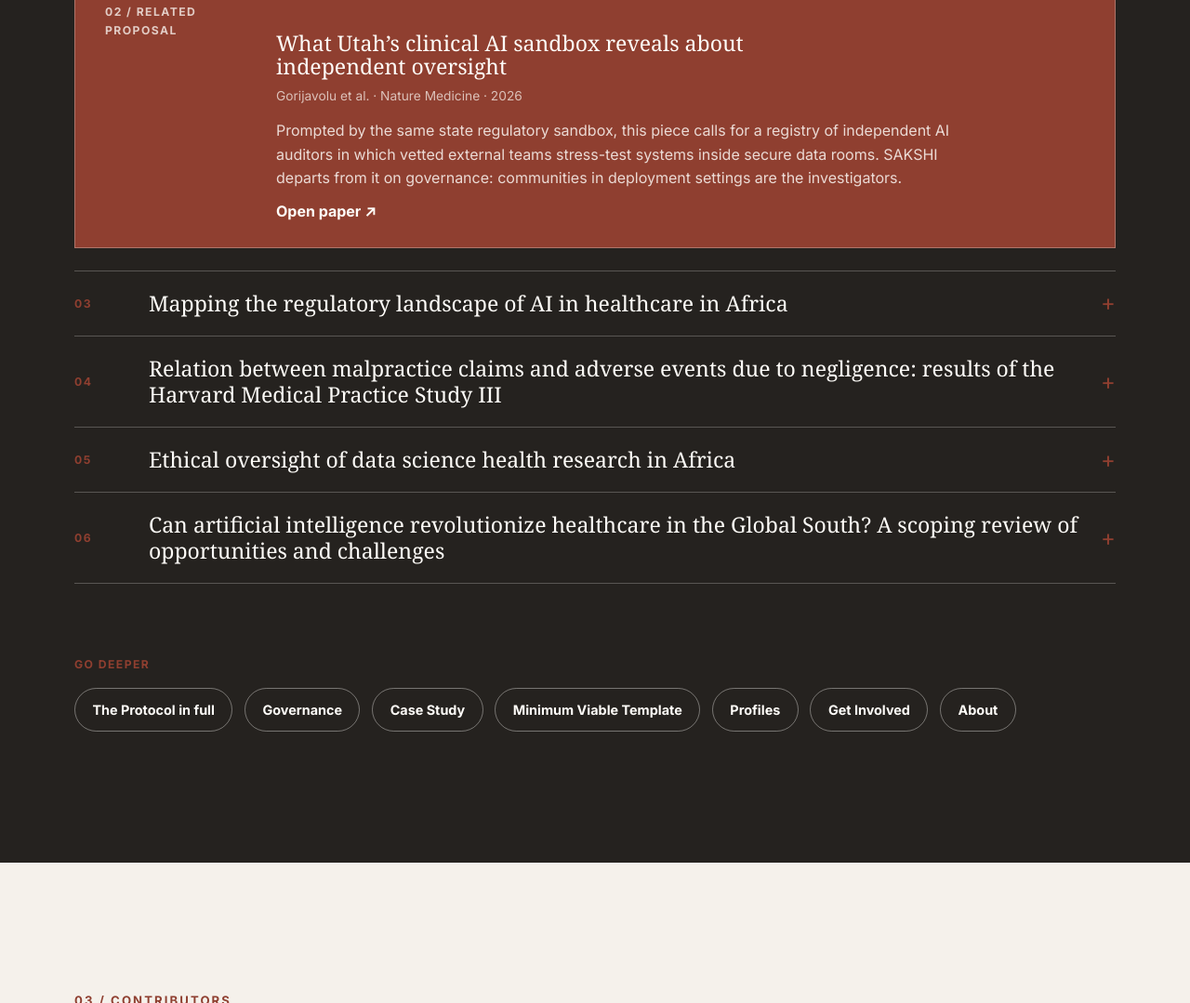
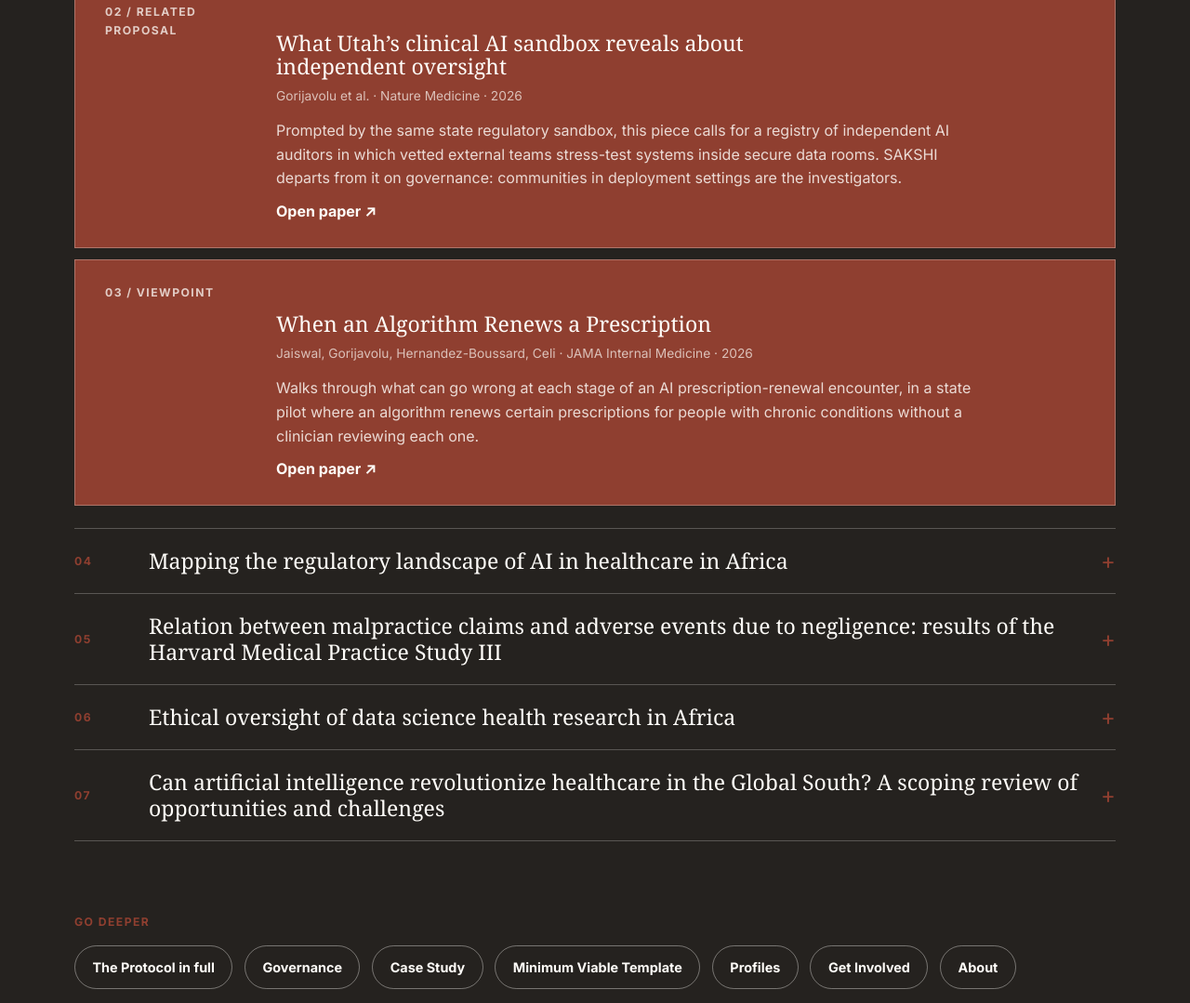
Before and after one commit to nikjaiswal/sakshi-site, a website: page site/index.html in a window 1280 px wide. Shown: the part 5016-6095 px from the top of the page at 93% size. Drawn offline with Linux system fonts and the light colour scheme.

Commit message:
Link the JAMA Internal Medicine viewpoint on algorithmic prescription renewal
Co-Authored-By: Claude Fable 5.1 <noreply@anthropic.com>

```diff
--- a/site/index.html
+++ b/site/index.html
@@ -192,11 +192,22 @@
           </div>
         </div>
       </article>
+      <article class="paper-card paper-card--featured">
+        <div class="paper-card__index">03 / Viewpoint</div>
+        <div class="paper-card__body">
+          <h4>When an Algorithm Renews a Prescription</h4>
+          <p class="paper-card__meta">Jaiswal, Gorijavolu, Hernandez-Boussard, Celi · JAMA Internal Medicine · 2026</p>
+          <p>Walks through what can go wrong at each stage of an AI prescription-renewal encounter, in a state pilot where an algorithm renews certain prescriptions for people with chronic conditions without a clinician reviewing each one.</p>
+          <div class="paper-card__links">
+            <a href="https://doi.org/10.1001/jamainternmed.2026.3480" target="_blank" rel="noopener noreferrer">Open paper <span aria-hidden="true">↗</span></a>
+          </div>
+        </div>
+      </article>
       <div class="paper-list" role="group" aria-label="Sources the framework draws on">
-        <details class="paper-item"><summary><span class="paper-item__index">03</span><span class="paper-item__title">Mapping the regulatory landscape of AI in healthcare in Africa</span><span class="paper-item__toggle" aria-hidden="true">+</span></summary><div class="paper-item__content"><p class="paper-card__meta">Townsend et al. · Frontiers in Pharmacology · 2023</p><p>A scoping review of twelve African countries that found none had an authority mandated to regulate AI in healthcare.</p><a href="https://doi.org/10.3389/fphar.2023.1214422" target="_blank" rel="noopener noreferrer">Open paper <span aria-hidden="true">↗</span></a></div></details>
-        <details class="paper-item"><summary><span class="paper-item__index">04</span><span class="paper-item__title">Relation between malpractice claims and adverse events due to negligence: results of the Harvard Medical Practice Study III</span><span class="paper-item__toggle" aria-hidden="true">+</span></summary><div class="paper-item__content"><p class="paper-card__meta">Localio et al. · New England Journal of Medicine · 1991</p><p>The study behind the finding that fewer than 2% of patients harmed by negligent adverse events ever filed a malpractice claim, in a well-resourced legal system.</p><a href="https://doi.org/10.1056/NEJM199107253250405" target="_blank" rel="noopener noreferrer">Open paper <span aria-hidden="true">↗</span></a></div></details>
-        <details class="paper-item"><summary><span class="paper-item__index">05</span><span class="paper-item__title">Ethical oversight of data science health research in Africa</span><span class="paper-item__toggle" aria-hidden="true">+</span></summary><div class="paper-item__content"><p class="paper-card__meta">Adebamowo et al. · NEJM AI · 2024</p><p>On the assumption that oversight flows from the Global North to the Global South, which SAKSHI inverts.</p><a href="https://doi.org/10.1056/AIpc2400033" target="_blank" rel="noopener noreferrer">Open paper <span aria-hidden="true">↗</span></a></div></details>
-        <details class="paper-item"><summary><span class="paper-item__index">06</span><span class="paper-item__title">Can artificial intelligence revolutionize healthcare in the Global South? A scoping review of opportunities and challenges</span><span class="paper-item__toggle" aria-hidden="true">+</span></summary><div class="paper-item__content"><p class="paper-card__meta">Hussain et al. · Digital Health · 2025</p><p>On why medical-device rules in several African countries do not adequately cover algorithmic software.</p><a href="https://doi.org/10.1177/20552076251348024" target="_blank" rel="noopener noreferrer">Open paper <span aria-hidden="true">↗</span></a></div></details>
+        <details class="paper-item"><summary><span class="paper-item__index">04</span><span class="paper-item__title">Mapping the regulatory landscape of AI in healthcare in Africa</span><span class="paper-item__toggle" aria-hidden="true">+</span></summary><div class="paper-item__content"><p class="paper-card__meta">Townsend et al. · Frontiers in Pharmacology · 2023</p><p>A scoping review of twelve African countries that found none had an authority mandated to regulate AI in healthcare.</p><a href="https://doi.org/10.3389/fphar.2023.1214422" target="_blank" rel="noopener noreferrer">Open paper <span aria-hidden="true">↗</span></a></div></details>
+        <details class="paper-item"><summary><span class="paper-item__index">05</span><span class="paper-item__title">Relation between malpractice claims and adverse events due to negligence: results of the Harvard Medical Practice Study III</span><span class="paper-item__toggle" aria-hidden="true">+</span></summary><div class="paper-item__content"><p class="paper-card__meta">Localio et al. · New England Journal of Medicine · 1991</p><p>The study behind the finding that fewer than 2% of patients harmed by negligent adverse events ever filed a malpractice claim, in a well-resourced legal system.</p><a href="https://doi.org/10.1056/NEJM199107253250405" target="_blank" rel="noopener noreferrer">Open paper <span aria-hidden="true">↗</span></a></div></details>
+        <details class="paper-item"><summary><span class="paper-item__index">06</span><span class="paper-item__title">Ethical oversight of data science health research in Africa</span><span class="paper-item__toggle" aria-hidden="true">+</span></summary><div class="paper-item__content"><p class="paper-card__meta">Adebamowo et al. · NEJM AI · 2024</p><p>On the assumption that oversight flows from the Global North to the Global South, which SAKSHI inverts.</p><a href="https://doi.org/10.1056/AIpc2400033" target="_blank" rel="noopener noreferrer">Open paper <span aria-hidden="true">↗</span></a></div></details>
+        <details class="paper-item"><summary><span class="paper-item__index">07</span><span class="paper-item__title">Can artificial intelligence revolutionize healthcare in the Global South? A scoping review of opportunities and challenges</span><span class="paper-item__toggle" aria-hidden="true">+</span></summary><div class="paper-item__content"><p class="paper-card__meta">Hussain et al. · Digital Health · 2025</p><p>On why medical-device rules in several African countries do not adequately cover algorithmic software.</p><a href="https://doi.org/10.1177/20552076251348024" target="_blank" rel="noopener noreferrer">Open paper <span aria-hidden="true">↗</span></a></div></details>
       </div>
     </div>
     <div class="deeper" data-reveal>
```
Also changed, not shown: content/pages/about.html (+4 -1 lines), content/pages/home.html (+15 -4 lines), site/about/index.html (+4 -1 lines).
